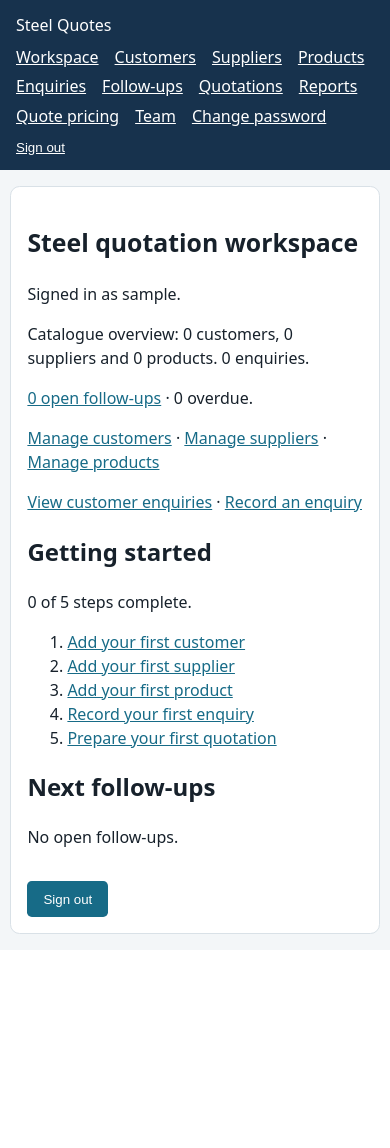
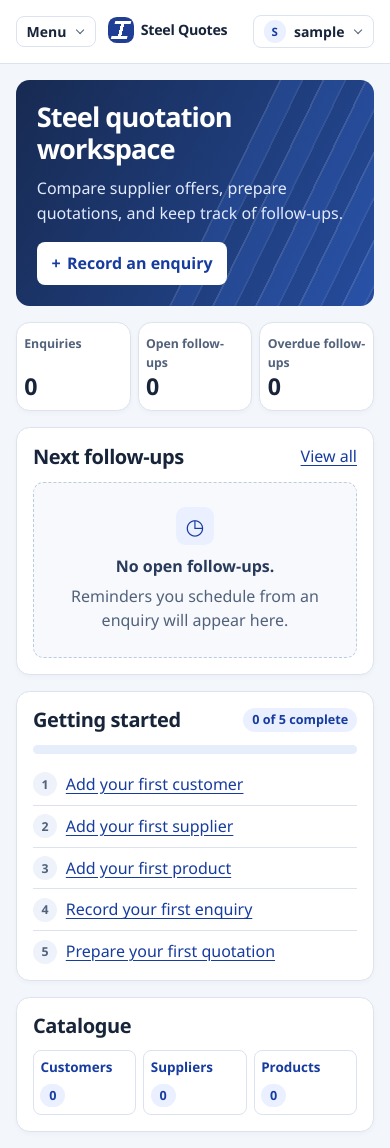
Before and after one commit to rnvjn2126/b2bproject, a Django app: page / in a window 390 px wide. Before the commit the page ends 934 px from the top, so only its background shows below. Run offline with Django 5.2, Linux system fonts and the light colour scheme; the visitor is signed in with stand-in values (Sample User, id 1); data that the repository does not hold is empty.

Commit message:
Polish Steel Quotes workspace and mobile layout

```diff
--- /dev/null
+++ b/dashboard/static/dashboard/steel-quotes.css
@@ -0,0 +1,222 @@
+:root {
+  color-scheme: light;
+  font: 16px/1.55 "Segoe UI", system-ui, sans-serif;
+  color: #17243a;
+  background: #f3f6fb;
+  --surface: #fff;
+  --border: #dce3ee;
+  --muted: #52627b;
+  --blue: #234dbe;
+  --blue-dark: #173c9f;
+  --blue-soft: #eaf0ff;
+  --danger: #9f2238;
+  --radius: .85rem;
+}
+
+* { box-sizing: border-box; }
+body { margin: 0; min-height: 100vh; }
+a { color: var(--blue-dark); text-underline-offset: .18em; }
+a:hover { text-decoration-thickness: 2px; }
+:focus-visible { outline: 3px solid #4270ec; outline-offset: 3px; }
+h1, h2, h3 { line-height: 1.2; overflow-wrap: anywhere; }
+h1 { margin: 0 0 .65rem; font-size: clamp(1.7rem, 3vw, 2.45rem); letter-spacing: -.035em; }
+h2 { margin: 1.65rem 0 .75rem; font-size: 1.25rem; letter-spacing: -.02em; }
+h3 { margin: 1rem 0 .5rem; font-size: 1.05rem; }
+p { margin: 0 0 .85rem; }
+small { color: var(--muted); }
+summary { cursor: pointer; }
+time, .metric strong { font-variant-numeric: tabular-nums; }
+
+.skip-link { position: fixed; z-index: 5; inset: .5rem auto auto .5rem; padding: .5rem 1rem; background: white; transform: translateY(-200%); }
+.skip-link:focus { transform: none; }
+.visually-hidden { position: absolute; width: 1px; height: 1px; padding: 0; overflow: hidden; clip-path: inset(50%); white-space: nowrap; }
+
+/* The sidebar and the phone menu share the same navigation. */
+.workspace { display: grid; grid-template-columns: 14rem minmax(0, 1fr); grid-template-rows: auto 1fr; }
+.sidebar {
+  grid-row: 1 / -1;
+  position: sticky;
+  top: 0;
+  height: 100dvh;
+  overflow-y: auto;
+  background: var(--surface);
+  border-right: 1px solid var(--border);
+  padding: 1.25rem 1rem;
+}
+.brand { display: inline-flex; gap: .7rem; align-items: center; color: inherit; font-weight: 750; letter-spacing: -.02em; text-decoration: none; }
+.brand-mark { display: grid; place-items: center; width: 2.15rem; height: 2.15rem; border-radius: .55rem; background: #203f94; }
+.brand-mark::before { content: ""; width: 1rem; height: .78rem; border-block: 3px solid white; background: linear-gradient(90deg, transparent 40%, white 40% 60%, transparent 60%); transform: skewX(-14deg); }
+.primary-nav { margin-top: 1.65rem; display: grid; gap: 1.25rem; }
+.nav-label { margin: 0 0 .35rem; padding-inline: .6rem; color: var(--muted); font-size: .72rem; font-weight: 700; letter-spacing: .075em; text-transform: uppercase; }
+.primary-nav a { display: flex; align-items: center; gap: .65rem; padding: .5rem .6rem; border-radius: .5rem; color: #334460; font-size: .91rem; font-weight: 550; text-decoration: none; }
+.primary-nav a:hover, .primary-nav a[aria-current] { color: var(--blue-dark); background: var(--blue-soft); }
+.primary-nav a[aria-current] { font-weight: 700; }
+.nav-icon { width: 1.1rem; flex: none; color: #315aab; font: 1rem/1 "Segoe UI Symbol", system-ui, sans-serif; text-align: center; }
+.topbar, .public-header { min-height: 4rem; padding: .75rem clamp(1rem, 3vw, 2rem); background: var(--surface); border-bottom: 1px solid var(--border); }
+.topbar { display: flex; align-items: center; justify-content: space-between; gap: .75rem; }
+.topbar-start { display: flex; align-items: center; gap: .75rem; }
+.workspace-label { color: var(--muted); font-size: .89rem; font-weight: 650; }
+.mobile-nav, .mobile-brand { display: none; }
+.account-menu, .mobile-nav { position: relative; }
+.account-menu summary, .mobile-nav summary {
+  display: flex;
+  align-items: center;
+  gap: .5rem;
+  list-style: none;
+  padding: .25rem .6rem;
+  border: 1px solid var(--border);
+  border-radius: .5rem;
+  font-size: .875rem;
+  font-weight: 650;
+}
+.account-menu summary::-webkit-details-marker, .mobile-nav summary::-webkit-details-marker { display: none; }
+.account-menu summary::after, .mobile-nav summary::after { content: ""; width: .32rem; height: .32rem; margin: 0 .15rem .15rem; border: solid var(--muted); border-width: 0 1.5px 1.5px 0; transform: rotate(45deg); }
+.account-name { max-width: 12ch; overflow: hidden; text-overflow: ellipsis; white-space: nowrap; }
+.avatar { display: grid; place-items: center; width: 1.4rem; height: 1.4rem; border-radius: 50%; color: var(--blue-dark); background: var(--blue-soft); font-size: .72rem; }
+.account-panel, .mobile-nav .primary-nav { position: absolute; z-index: 2; inset: calc(100% + .45rem) 0 auto auto; margin: 0; padding: .4rem; background: var(--surface); border: 1px solid var(--border); border-radius: .65rem; box-shadow: 0 .55rem 1.65rem #17243a22; }
+.account-panel { min-width: 10.5rem; }
+.account-panel a, .account-panel button { display: block; width: 100%; margin: 0; padding: .5rem .65rem; color: var(--blue-dark); background: none; text-align: left; text-decoration: none; font: inherit; font-size: .875rem; }
+.account-panel a:hover, .account-panel button:hover { background: var(--blue-soft); }
+
+main { width: min(100%, 86rem); min-width: 0; margin-inline: auto; padding: clamp(1rem, 3vw, 2.2rem); overflow-wrap: anywhere; }
+.card { min-width: 0; padding: clamp(1rem, 2.5vw, 1.5rem); border: 1px solid var(--border); border-radius: var(--radius); background: var(--surface); box-shadow: 0 2px 5px #17243a08; }
+.card > :first-child, .row > :first-child, .section-heading h2 { margin-top: 0; }
+.card > :last-child, .row > :last-child, .section-heading h2 { margin-bottom: 0; }
+.muted { color: var(--muted); }
+.errors, .errorlist { color: var(--danger); }
+.alert { padding: .65rem .8rem; border-radius: .45rem; color: var(--danger); background: #fcecf0; }
+.section-heading, .page-heading { display: flex; flex-wrap: wrap; align-items: center; justify-content: space-between; gap: .5rem 1rem; }
+.section-heading { margin-bottom: .8rem; }
+.page-heading { margin-bottom: 1rem; }
+.page-heading h1 { margin: 0; }
+
+label { display: block; margin: .85rem 0 .25rem; font-size: .89rem; font-weight: 650; }
+label small { display: block; margin-top: .1rem; font-weight: 400; }
+input:not([type="checkbox"], [type="radio"], [type="hidden"]), select, textarea {
+  display: block;
+  width: 100%;
+  max-width: 34rem;
+  min-height: 2.5rem;
+  padding: .52rem .65rem;
+  border: 1px solid #a9b7cb;
+  border-radius: .45rem;
+  background: #fff;
+  color: inherit;
+  font: inherit;
+}
+textarea { resize: vertical; height: 7rem; min-height: 5rem; }
+fieldset { min-width: 0; border: 1px solid var(--border); border-radius: .5rem; }
+legend { padding: 0 .35rem; font-weight: 650; }
+button, .button {
+  display: inline-flex;
+  align-items: center;
+  justify-content: center;
+  gap: .4rem;
+  margin-top: .85rem;
+  min-height: 2.5rem;
+  padding: .52rem .85rem;
+  border: 1px solid transparent;
+  border-radius: .5rem;
+  color: white;
+  background: var(--blue);
+  cursor: pointer;
+  font: inherit;
+  font-weight: 650;
+  text-decoration: none;
+  text-align: center;
+}
+button:hover, .button:hover { background: var(--blue-dark); }
+.button-secondary { border-color: #c0cce0; color: var(--blue-dark); background: white; }
+.button-secondary:hover { background: var(--blue-soft); }
+.page-heading .button, .inline-form button { margin: 0; }
+.inline-form { display: flex; flex-wrap: wrap; align-items: end; gap: .55rem .7rem; }
+.inline-form label { margin: 0; min-width: 0; }
+.inline-form :is(input, select) { margin-top: .2rem; max-width: 100%; }
+.inline-form > select { width: auto; }
+.inline-form > a { align-self: center; }
+.filters { padding: .8rem; margin-bottom: 1rem; border: 1px solid var(--border); border-radius: .6rem; background: #f6f8fc; }
+.filters label:first-child { flex: 1 1 12rem; max-width: 24rem; }
+.row { padding: .85rem 0; border-bottom: 1px solid var(--border); }
+fieldset.row { padding-inline: .8rem; margin: .7rem 0; }
+.row p { margin-top: .4rem; }
+.row:last-child { border-bottom-color: transparent; }
+.record-row { display: flex; align-items: center; justify-content: space-between; flex-wrap: wrap; gap: .4rem 1rem; }
+.record-actions { display: flex; flex-wrap: wrap; gap: .45rem .85rem; }
+.record-actions a { font-size: .89rem; font-weight: 600; }
+.record-actions .delete-link { color: var(--danger); }
+.table-scroll { overflow-x: auto; margin-block: .75rem; border: 1px solid var(--border); border-radius: .6rem; }
+table { width: 100%; border-collapse: collapse; text-align: left; font-size: .91rem; }
+th, td { padding: .7rem .8rem; border-bottom: 1px solid var(--border); vertical-align: top; }
+thead, tfoot { background: #eef3fb; }
+tbody tr:last-child > *, tfoot tr:last-child > * { border-bottom: 0; }
+.table-wide { min-width: 47rem; }
+.table-note { color: var(--muted); font-size: .82rem; background: #f7f9fc; }
+.pagination { display: flex; justify-content: center; align-items: center; flex-wrap: wrap; gap: .6rem 1rem; margin-top: 1.25rem; color: var(--muted); }
+.badge { display: inline-block; padding: .12rem .55rem; border-radius: 2rem; color: var(--blue-dark); background: var(--blue-soft); font-size: .79rem; font-weight: 650; }
+.badge-danger, .status-lost, .status-expired { color: var(--danger); background: #fcecf0; }
+.status-ready, .status-accepted, .status-approved { color: #176040; background: #e4f4ea; }
+.status-needs_review, .status-in_progress { color: #784b0a; background: #fff0d5; }
+.status-closed { color: var(--muted); background: #e9edf4; }
+
+/* The steel blue panels use CSS so all assets are served locally. */
+.hero, .login-art { position: relative; isolation: isolate; overflow: hidden; background: linear-gradient(120deg, #172a51, #254b9b); }
+.hero::after, .login-art::after {
+  content: "";
+  position: absolute;
+  z-index: -1;
+  inset: -40% -32% -40% 58%;
+  transform: skewX(-26deg);
+  background: repeating-linear-gradient(90deg, #bbd0ff2f 0 2px, #3869d236 2px 22px, #8aacf72e 22px 24px, transparent 24px 43px);
+  pointer-events: none;
+}
+.hero { display: flex; justify-content: space-between; align-items: center; flex-wrap: wrap; gap: 1rem; padding: clamp(1.3rem, 3vw, 2rem); border-radius: var(--radius); color: #fff; }
+.hero p { color: #e1eaff; margin: 0; }
+.hero .button { margin: 0; background: #fff; color: #173c9f; }
+.hero .button:hover { background: var(--blue-soft); }
+.metrics, .dashboard-grid { display: grid; gap: 1rem; margin-block: 1rem; }
+.metrics { grid-template-columns: repeat(3, minmax(0, 1fr)); }
+.metric { display: flex; flex-direction: column; gap: .15rem; color: var(--muted); font-size: .87rem; font-weight: 650; text-decoration: none; }
+.metric:hover { border-color: #87a4ec; }
+.metric strong { margin-top: auto; color: #17243a; font-size: clamp(1.45rem, 3vw, 2.25rem); line-height: 1.1; }
+.metric .errors { color: var(--danger); }
+.dashboard-grid { grid-template-columns: minmax(0, 1.3fr) minmax(0, 1fr); }
+.empty-state { padding: 1.5rem .85rem; border: 1px dashed #bdcbe0; border-radius: .65rem; color: var(--muted); background: #f7f9fd; text-align: center; }
+.empty-state strong { color: #283b5a; }
+.empty-state p { margin: .3rem 0 0; }
+.empty-icon { display: grid; place-items: center; width: 2.4rem; height: 2.4rem; margin: 0 auto .55rem; border-radius: .6rem; color: var(--blue-dark); background: var(--blue-soft); font-size: 1.35rem; }
+progress { display: block; width: 100%; height: .55rem; border: 0; border-radius: 1rem; accent-color: var(--blue); }
+progress::-webkit-progress-bar { border-radius: 1rem; background: #e7eefb; }
+progress::-webkit-progress-value { border-radius: 1rem; background: var(--blue); }
+.checklist { list-style: none; margin: .65rem 0 0; padding: 0; }
+.checklist li { display: flex; align-items: center; gap: .55rem; padding: .5rem 0; border-bottom: 1px solid var(--border); }
+.checklist li:last-child { border: 0; padding-bottom: 0; }
+.step-number { display: grid; place-items: center; flex: none; width: 1.5rem; height: 1.5rem; border-radius: 50%; background: #eef2fa; color: var(--muted); font-size: .77rem; font-weight: 700; }
+.step-number.is-done { color: #176040; background: #e4f4ea; }
+.catalogue-summary > div { display: grid; grid-template-columns: repeat(3, minmax(0, 1fr)); gap: .6rem; }
+.catalogue-summary a { display: flex; align-items: center; justify-content: space-between; flex-wrap: wrap; gap: .35rem; padding: .55rem .7rem; border: 1px solid var(--border); border-radius: .5rem; font-weight: 600; text-decoration: none; }
+.catalogue-summary a:hover { background: var(--blue-soft); }
+
+.public-page main { max-width: 56rem; }
+.login-card { display: grid; grid-template-columns: minmax(0, 1fr) minmax(0, .9fr); margin-top: clamp(.5rem, 6vh, 4rem); padding: 0; overflow: hidden; }
+.login-content { padding: clamp(1.25rem, 4vw, 3rem); }
+.login-content button { width: 100%; margin-top: 1.25rem; }
+.login-art { background: radial-gradient(ellipse at 10% 100%, #2a58b9, transparent 70%), #172a51; }
+.login-art::after { inset: -20% -54% -20% 24%; }
+
+@media (max-width: 880px) {
+  .workspace { display: block; }
+  .sidebar, .workspace-label { display: none; }
+  .mobile-nav, .mobile-brand { display: block; }
+  .mobile-brand .brand { gap: .4rem; font-size: .89rem; white-space: nowrap; }
+  .mobile-brand .brand-mark { width: 1.65rem; height: 1.65rem; }
+  .mobile-nav .primary-nav { inset: calc(100% + .45rem) auto auto 0; min-width: 13rem; max-height: 75dvh; overflow: auto; gap: .65rem; }
+}
+
+@media (max-width: 640px) {
+  .dashboard-grid, .login-card { grid-template-columns: minmax(0, 1fr); }
+  .metrics, .catalogue-summary > div { gap: .45rem; }
+  .metric { padding: .65rem .45rem; font-size: .77rem; }
+  .catalogue-summary a { padding: .4rem; font-size: .84rem; }
+  .account-name { max-width: 7ch; }
+  .login-art { display: none; }
+}
--- a/templates/base.html
+++ b/templates/base.html
@@ -1,39 +1,45 @@
+{% load static %}
 <!doctype html>
 <html lang="en">
 <head>
   <meta charset="utf-8">
   <meta name="viewport" content="width=device-width, initial-scale=1">
   <title>{% block title %}Steel Quotes{% endblock %}</title>
-  <style>
-    :root { color-scheme: light; font: 16px/1.5 system-ui, sans-serif; color: #17212b; background: #f3f6f8; }
-    * { box-sizing: border-box; } body { margin: 0; } header { padding: 1rem max(1rem, calc((100% - 58rem)/2)); background: #17324d; color: white; }
-    main { max-width: 58rem; margin: 2rem auto; padding: 0 1rem; } .card { background: white; border: 1px solid #d9e1e7; border-radius: .6rem; padding: 1.5rem; }
-    label { display: block; margin: .8rem 0 .2rem; } input, select, textarea { box-sizing: border-box; width: 100%; max-width: 32rem; padding: .6rem; } .field { border: 1px solid #aebbc5; border-radius: .25rem; } textarea { min-height: 5rem; } nav { display: flex; flex-wrap: wrap; gap: .35rem 1rem; margin-top: .5rem; } nav a { color: white; } a { color: #176b87; } .row { padding: .8rem 0; border-bottom: 1px solid #e2e8ec; } .errors { color: #9f2525; }
-    button { margin-top: 1rem; padding: .65rem 1rem; background: #176b87; color: white; border: 0; border-radius: .3rem; cursor: pointer; }
-    .nav-form { display: inline; margin: 0; } .nav-button { margin: 0; padding: 0; background: none; text-decoration: underline; }
-    .table-scroll { overflow-x: auto; } .inline-form { display: flex; align-items: end; flex-wrap: wrap; gap: .5rem; } .inline-form label { margin: 0; }
-    .pagination { display: flex; justify-content: center; align-items: center; gap: 1rem; margin-top: 1rem; }
-    @media (max-width: 640px) { main { margin: 1rem auto; padding: 0 .65rem; } .card { padding: 1rem; } header { padding: .8rem 1rem; } h1 { font-size: 1.55rem; } }
-  </style>
+  <link rel="stylesheet" href="{% static 'dashboard/steel-quotes.css' %}">
 </head>
-<body>
-  <header>Steel Quotes{% if request.user.is_authenticated %}
-    <nav>
-      <a href="{% url 'dashboard:home' %}">Workspace</a>
-      <a href="{% url 'dashboard:customer_list' %}">Customers</a>
-      <a href="{% url 'dashboard:supplier_list' %}">Suppliers</a>
-      <a href="{% url 'dashboard:product_list' %}">Products</a>
-      <a href="{% url 'dashboard:rfq_list' %}">Enquiries</a>
-      <a href="{% url 'dashboard:followup_list' %}">Follow-ups</a>
-      <a href="{% url 'dashboard:quote_list' %}">Quotations</a>
-      <a href="{% url 'dashboard:reports' %}">Reports</a>
-      <a href="{% url 'dashboard:quote_pricing_settings' %}">Quote pricing</a>
-      <a href="{% url 'dashboard:team_list' %}">Team</a>
-      <a href="{% url 'password_change' %}">Change password</a>
-      <form class="nav-form" method="post" action="{% url 'logout' %}">
-        {% csrf_token %}<button class="nav-button" type="submit">Sign out</button>
-      </form>
-    </nav>{% endif %}</header>
-  <main>{% block content %}{% endblock %}</main>
+<body class="{% if request.user.is_authenticated %}workspace{% else %}public-page{% endif %}">
+  <a class="skip-link" href="#main-content">Skip to content</a>
+  {% if request.user.is_authenticated %}
+    <aside class="sidebar">
+      {% include "dashboard/brand.html" %}
+      {% include "dashboard/navigation.html" %}
+    </aside>
+    <header class="topbar">
+      <div class="topbar-start">
+        <details class="mobile-nav">
+          <summary>Menu</summary>
+          {% include "dashboard/navigation.html" %}
+        </details>
+        <div class="mobile-brand">{% include "dashboard/brand.html" %}</div>
+        <span class="workspace-label">Workspace</span>
+      </div>
+      <details class="account-menu">
+        <summary>
+          <span class="avatar" aria-hidden="true">{{ request.user.get_username|first|upper }}</span>
+          <span class="account-name">{{ request.user.get_username }}</span>
+        </summary>
+        <div class="account-panel">
+          <a href="{% url 'password_change' %}">Change password</a>
+          <form method="post" action="{% url 'logout' %}">
+            {% csrf_token %}
+            <button type="submit">Sign out</button>
+          </form>
+        </div>
+      </details>
+    </header>
+  {% else %}
+    <header class="public-header">{% include "dashboard/brand.html" %}</header>
+  {% endif %}
+  <main id="main-content" tabindex="-1">{% block content %}{% endblock %}</main>
 </body>
 </html>
--- /dev/null
+++ b/templates/dashboard/brand.html
@@ -0,0 +1,4 @@
+<a class="brand" href="{% url 'dashboard:home' %}">
+  <span class="brand-mark" aria-hidden="true"></span>
+  <span>Steel Quotes</span>
+</a>
--- a/templates/dashboard/home.html
+++ b/templates/dashboard/home.html
@@ -1,22 +1,69 @@
 {% extends "base.html" %}
 {% block title %}Workspace · Steel Quotes{% endblock %}
 {% block content %}
-<section class="card">
-  <h1>Steel quotation workspace</h1>
-  <p>Signed in as {{ request.user.get_username }}.</p>
-  <p>Catalogue overview: {{ customer_count }} customers, {{ supplier_count }} suppliers and {{ product_count }} products. {{ rfq_count }} enquiries.</p>
-  <p><a href="{% url 'dashboard:followup_list' %}">{{ follow_up_count }} open follow-up{{ follow_up_count|pluralize }}</a> · {{ overdue_follow_up_count }} overdue.</p>
-  <p><a href="{% url 'dashboard:customer_list' %}">Manage customers</a> · <a href="{% url 'dashboard:supplier_list' %}">Manage suppliers</a> · <a href="{% url 'dashboard:product_list' %}">Manage products</a></p>
-  <p><a href="{% url 'dashboard:rfq_list' %}">View customer enquiries</a> · <a href="{% url 'dashboard:rfq_create' %}">Record an enquiry</a></p>
-  <h2>Getting started</h2>
-  <p>{{ setup_completed }} of {{ setup_total }} steps complete.</p>
-  <ol>
-    {% for step in setup_steps %}<li>{% if step.done %}{{ step.label }} — done{% else %}<a href="{{ step.url }}">{{ step.label }}</a>{% endif %}</li>{% endfor %}
-  </ol>
-  <h2>Next follow-ups</h2>
-  {% for follow_up in upcoming_follow_ups %}
-    <div class="row"><a href="{% url 'dashboard:rfq_detail' follow_up.rfq.pk %}">{{ follow_up.rfq.reference|default:follow_up.rfq }} · {{ follow_up.rfq.customer }}</a> · Due {{ follow_up.due_on }}{% if follow_up.due_on < today %} · Overdue{% endif %}{% if follow_up.note %}<div>{{ follow_up.note }}</div>{% endif %}</div>
-  {% empty %}<p>No open follow-ups.</p>{% endfor %}
-  <form method="post" action="{% url 'logout' %}">{% csrf_token %}<button type="submit">Sign out</button></form>
+<section class="hero">
+  <div>
+    <h1>Steel quotation workspace</h1>
+    <p>Compare supplier offers, prepare quotations, and keep track of follow-ups.</p>
+  </div>
+  <a class="button" href="{% url 'dashboard:rfq_create' %}"><span aria-hidden="true">+</span> Record an enquiry</a>
+</section>
+
+<div class="metrics" aria-label="Workspace totals">
+  <a href="{% url 'dashboard:rfq_list' %}" class="metric card">
+    <span>Enquiries</span><strong>{{ rfq_count }}</strong>
+  </a>
+  <a href="{% url 'dashboard:followup_list' %}" class="metric card">
+    <span>Open follow-ups</span><strong>{{ follow_up_count }}</strong>
+  </a>
+  <a href="{% url 'dashboard:followup_list' %}" class="metric card">
+    <span>Overdue follow-ups</span><strong{% if overdue_follow_up_count %} class="errors"{% endif %}>{{ overdue_follow_up_count }}</strong>
+  </a>
+</div>
+
+<div class="dashboard-grid">
+  <section class="card">
+    <div class="section-heading">
+      <h2>Next follow-ups</h2>
+      <a href="{% url 'dashboard:followup_list' %}">View all</a>
+    </div>
+    {% for follow_up in upcoming_follow_ups %}
+      <article class="row">
+        <strong><a href="{% url 'dashboard:rfq_detail' follow_up.rfq.pk %}">{{ follow_up.rfq.reference|default:follow_up.rfq }} · {{ follow_up.rfq.customer }}</a></strong>
+        <div class="muted">Due {{ follow_up.due_on|date:"j M Y" }}{% if follow_up.due_on < today %} <span class="badge badge-danger">Overdue</span>{% endif %}</div>
+        {% if follow_up.note %}<p>{{ follow_up.note }}</p>{% endif %}
+      </article>
+    {% empty %}
+      <div class="empty-state">
+        <span class="empty-icon" aria-hidden="true">◷</span>
+        <strong>No open follow-ups.</strong>
+        <p>Reminders you schedule from an enquiry will appear here.</p>
+      </div>
+    {% endfor %}
+  </section>
+  <section class="card">
+    <div class="section-heading">
+      <h2>Getting started</h2>
+      <span class="badge">{{ setup_completed }} of {{ setup_total }} complete</span>
+    </div>
+    <progress value="{{ setup_completed }}" max="{{ setup_total }}" aria-label="Workspace setup progress"></progress>
+    <ol class="checklist">
+      {% for step in setup_steps %}
+        <li>
+          <span class="step-number{% if step.done %} is-done{% endif %}" aria-hidden="true">{% if step.done %}✓{% else %}{{ forloop.counter }}{% endif %}</span>
+          {% if step.done %}{{ step.label }} <span class="visually-hidden">complete</span>{% else %}<a href="{{ step.url }}">{{ step.label }}</a>{% endif %}
+        </li>
+      {% endfor %}
+    </ol>
+  </section>
+</div>
+
+<section class="card catalogue-summary">
+  <h2>Catalogue</h2>
+  <div>
+    <a href="{% url 'dashboard:customer_list' %}">Customers <span class="badge">{{ customer_count }}</span></a>
+    <a href="{% url 'dashboard:supplier_list' %}">Suppliers <span class="badge">{{ supplier_count }}</span></a>
+    <a href="{% url 'dashboard:product_list' %}">Products <span class="badge">{{ product_count }}</span></a>
+  </div>
 </section>
 {% endblock %}
--- /dev/null
+++ b/templates/dashboard/nav_link.html
@@ -0,0 +1,6 @@
+{% url route as href %}
+{% if href %}
+  <a href="{{ href }}"{% if request.resolver_match.view_name == route %} aria-current="page"{% endif %}>
+    <span class="nav-icon" aria-hidden="true">{{ icon }}</span>{{ label }}
+  </a>
+{% endif %}
--- /dev/null
+++ b/templates/dashboard/navigation.html
@@ -0,0 +1,21 @@
+<nav class="primary-nav" aria-label="Main navigation">
+  <div class="nav-group">
+    <p class="nav-label">Work</p>
+    {% include "dashboard/nav_link.html" with route="dashboard:home" label="Overview" icon="⌂" %}
+    {% include "dashboard/nav_link.html" with route="dashboard:rfq_list" label="Enquiries" icon="≡" %}
+    {% include "dashboard/nav_link.html" with route="dashboard:quote_list" label="Quotations" icon="▤" %}
+    {% include "dashboard/nav_link.html" with route="dashboard:followup_list" label="Follow-ups" icon="◷" %}
+    {% include "dashboard/nav_link.html" with route="dashboard:reports" label="Reports" icon="▥" %}
+  </div>
+  <div class="nav-group">
+    <p class="nav-label">Catalogue</p>
+    {% include "dashboard/nav_link.html" with route="dashboard:customer_list" label="Customers" icon="♙" %}
+    {% include "dashboard/nav_link.html" with route="dashboard:supplier_list" label="Suppliers" icon="◇" %}
+    {% include "dashboard/nav_link.html" with route="dashboard:product_list" label="Products" icon="▱" %}
+  </div>
+  <div class="nav-group">
+    <p class="nav-label">Settings</p>
+    {% include "dashboard/nav_link.html" with route="dashboard:quote_pricing_settings" label="Quote pricing" icon="₹" %}
+    {% include "dashboard/nav_link.html" with route="dashboard:team_list" label="Team" icon="⊞" %}
+  </div>
+</nav>
```
Also changed, not shown: templates/dashboard/catalogue_list.html (+24 -11 lines), templates/dashboard/followup_list.html (+16 -7 lines), templates/dashboard/quote_detail.html (+27 -27 lines), templates/dashboard/quote_list.html (+11 -7 lines), templates/dashboard/rfq_detail.html (+16 -16 lines), templates/dashboard/rfq_list.html (+15 -5 lines), templates/registration/login.html (+8 -4 lines).
